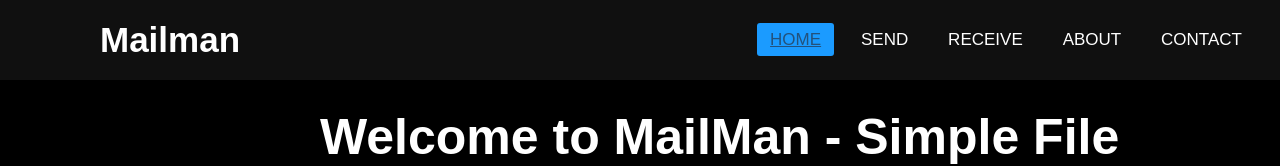
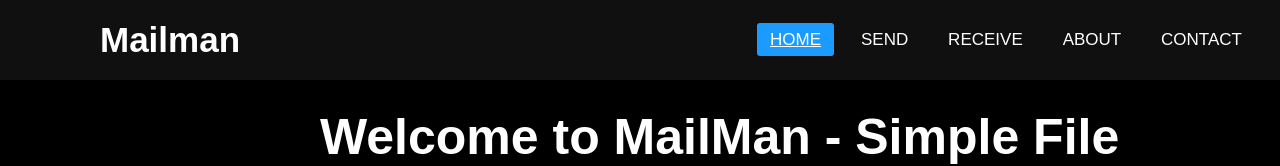
Before and after one commit to Nandan-9/Mailman, a website: page Frontend/index.html in a window 1280 px wide. In both pictures the pointer is over the link "HOME". Shown: the top 166 px of the page. Drawn offline with nearby package versions, Linux system fonts and the light colour scheme.

Commit message:
minor changes to UI

```diff
--- a/Frontend/styles/index.css
+++ b/Frontend/styles/index.css
@@ -47,6 +47,7 @@ nav ul li a {
 }
 a.active,
 a:hover {
+  color: white;
   background: #1b9bff;
   transition: 0.5s;
 }
@@ -98,8 +99,8 @@ a:hover {
   }
   a:hover,
   a.active {
-  text-decoration: none;
-  background: none;
+    text-decoration: none;
+    background: none;
     color: #0082e6;
   }
   #check:checked ~ ul {
```
Also changed, not shown: Frontend/index.html (+4 -1 lines).
